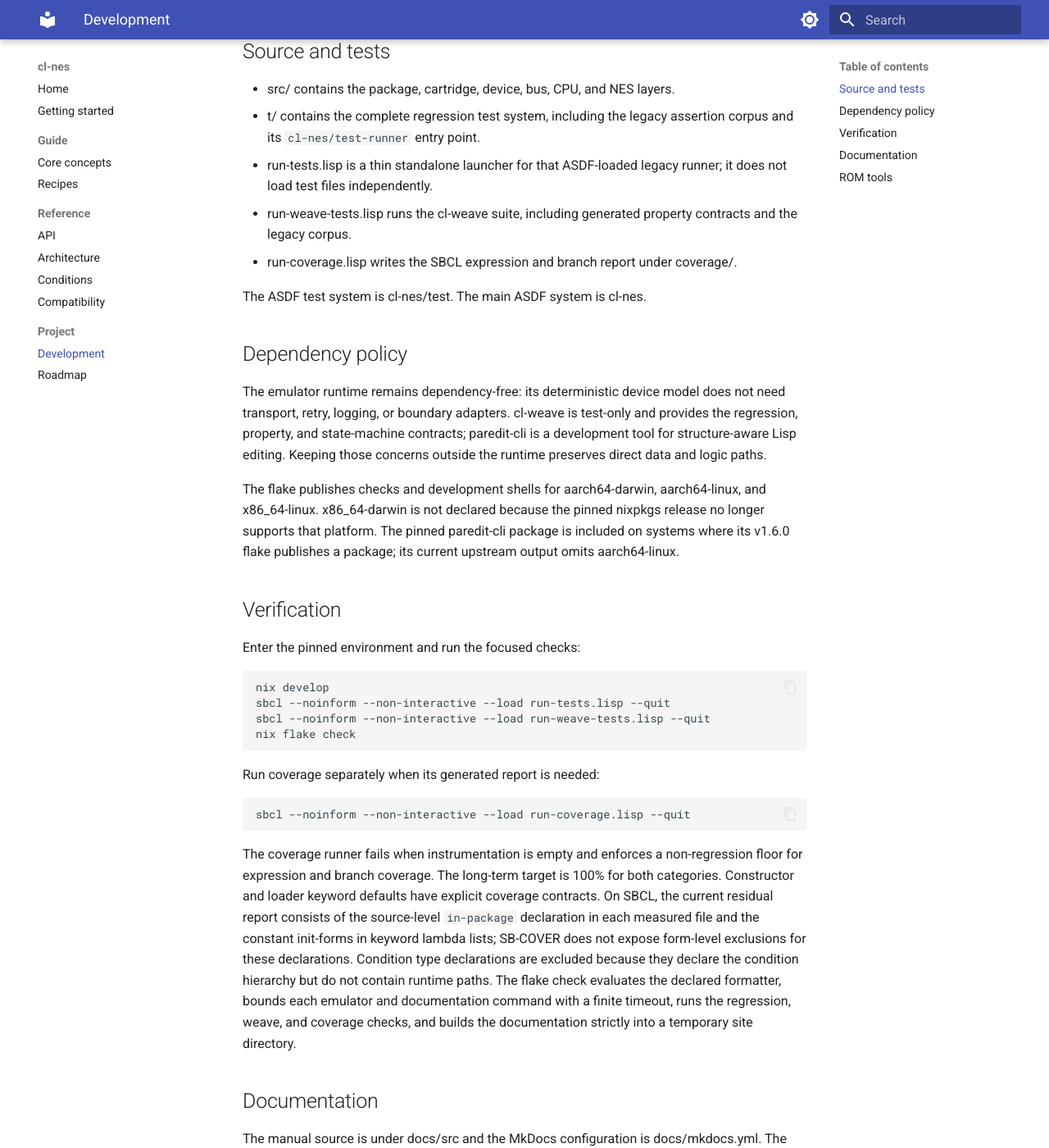
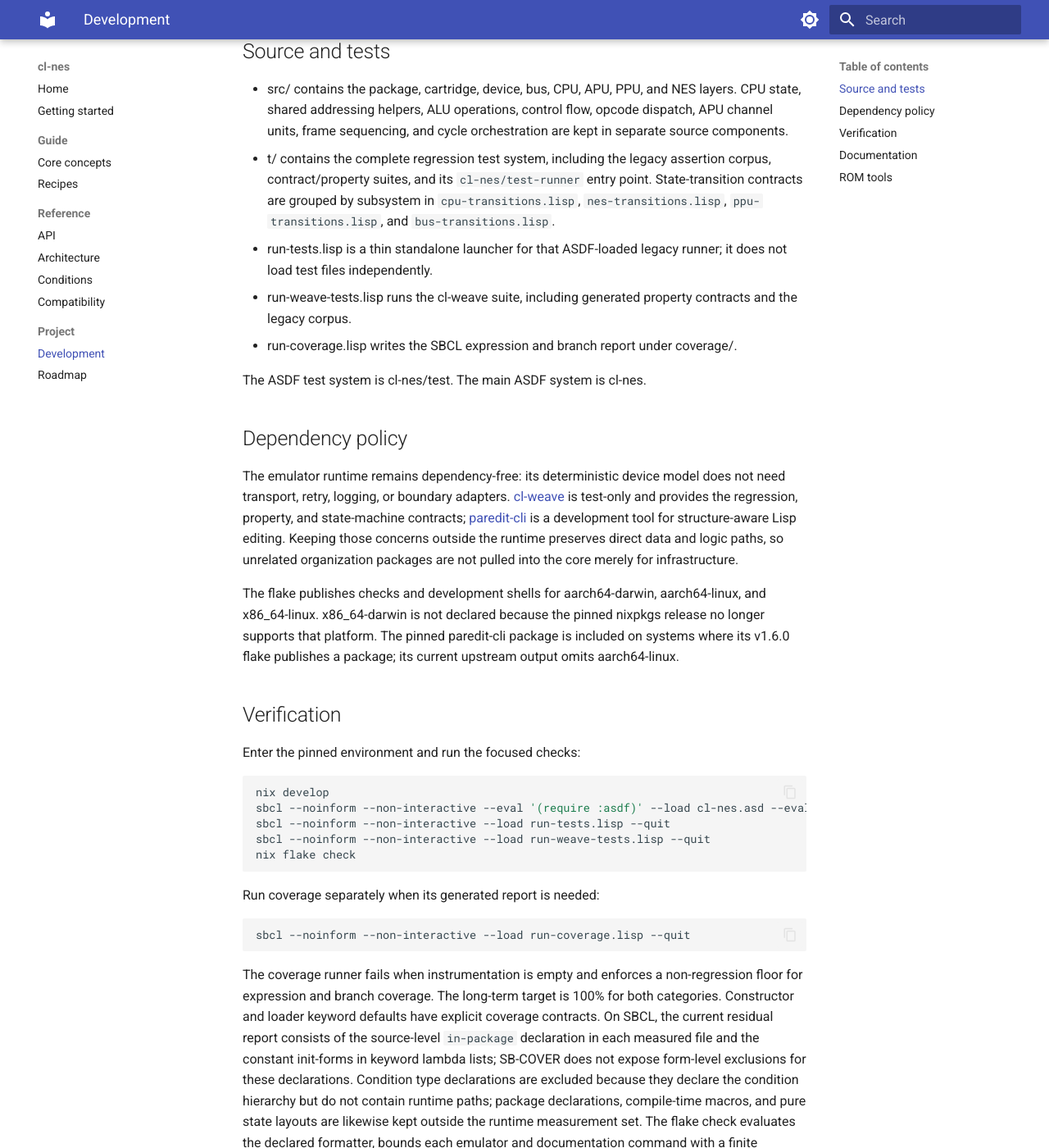
Before and after one commit to nerima-lisp/cl-nes, an MkDocs documentation site: the page built from docs/src/project/development.md, in a window 1280 px wide and 1400 px high, scrolled down 226 px. Shown: the whole window at 82% size. Built offline with MkDocs 1.6.1 and Material for MkDocs 9.7.7, drawn with Linux system fonts in a browser that asks for light colours; some of the changed text lies outside the part shown.

```diff
--- a/docs/src/project/development.md
+++ b/docs/src/project/development.md
@@ -5,9 +5,15 @@
 
 ## Source and tests
 
-- src/ contains the package, cartridge, device, bus, CPU, and NES layers.
+- src/ contains the package, cartridge, device, bus, CPU, APU, PPU, and NES
+  layers. CPU state, shared addressing helpers, ALU operations, control flow,
+  opcode dispatch, APU channel units, frame sequencing, and cycle orchestration
+  are kept in separate source components.
 - t/ contains the complete regression test system, including the legacy
-  assertion corpus and its `cl-nes/test-runner` entry point.
+  assertion corpus, contract/property suites, and its `cl-nes/test-runner`
+  entry point. State-transition contracts are grouped by subsystem in
+  `cpu-transitions.lisp`, `nes-transitions.lisp`, `ppu-transitions.lisp`, and
+  `bus-transitions.lisp`.
 - run-tests.lisp is a thin standalone launcher for that ASDF-loaded legacy
   runner; it does not load test files independently.
 - run-weave-tests.lisp runs the cl-weave suite, including generated property
@@ -20,10 +26,12 @@
 ## Dependency policy
 
 The emulator runtime remains dependency-free: its deterministic device model
-does not need transport, retry, logging, or boundary adapters. cl-weave is
-test-only and provides the regression, property, and state-machine contracts;
-paredit-cli is a development tool for structure-aware Lisp editing. Keeping
-those concerns outside the runtime preserves direct data and logic paths.
+does not need transport, retry, logging, or boundary adapters. [cl-weave](https://github.com/nerima-lisp/cl-weave)
+is test-only and provides the regression, property, and state-machine
+contracts; [paredit-cli](https://github.com/nerima-lisp/paredit-cli) is a
+development tool for structure-aware Lisp editing. Keeping those concerns
+outside the runtime preserves direct data and logic paths, so unrelated
+organization packages are not pulled into the core merely for infrastructure.
 
 The flake publishes checks and development shells for aarch64-darwin,
 aarch64-linux, and x86_64-linux. x86_64-darwin is not declared because the
@@ -37,6 +45,7 @@
 
 ~~~sh
 nix develop
+sbcl --noinform --non-interactive --eval '(require :asdf)' --load cl-nes.asd --eval '(asdf:compile-system "cl-nes" :force t)' --quit
 sbcl --noinform --non-interactive --load run-tests.lisp --quit
 sbcl --noinform --non-interactive --load run-weave-tests.lisp --quit
 nix flake check
@@ -56,10 +65,11 @@
 constant init-forms in keyword lambda lists; SB-COVER does not expose
 form-level exclusions for these declarations. Condition type declarations are
 excluded because they declare the condition hierarchy but do not contain
-runtime paths. The flake check evaluates the declared formatter, bounds each
-emulator and documentation command with a finite timeout, runs the regression,
-weave, and coverage checks, and builds the documentation strictly into a
-temporary site directory.
+runtime paths; package declarations, compile-time macros, and pure state
+layouts are likewise kept outside the runtime measurement set. The flake check evaluates the declared formatter, bounds each
+emulator and documentation command with a finite timeout, compiles the ASDF
+system, runs the regression, weave, and coverage checks, and builds the
+documentation strictly into a temporary site directory.
 
 ## Documentation
 
```
Also changed, not shown: other parts of docs/src/project/development.md (+1 -1 lines), docs/src/guide/core-concepts.md (+4 -4 lines), docs/src/guide/recipes.md (+4 -2 lines), docs/src/reference/api.md (+1 -0 lines), docs/src/reference/architecture.md (+6 -5 lines), docs/src/reference/compatibility.md (+4 -3 lines), README.md.
